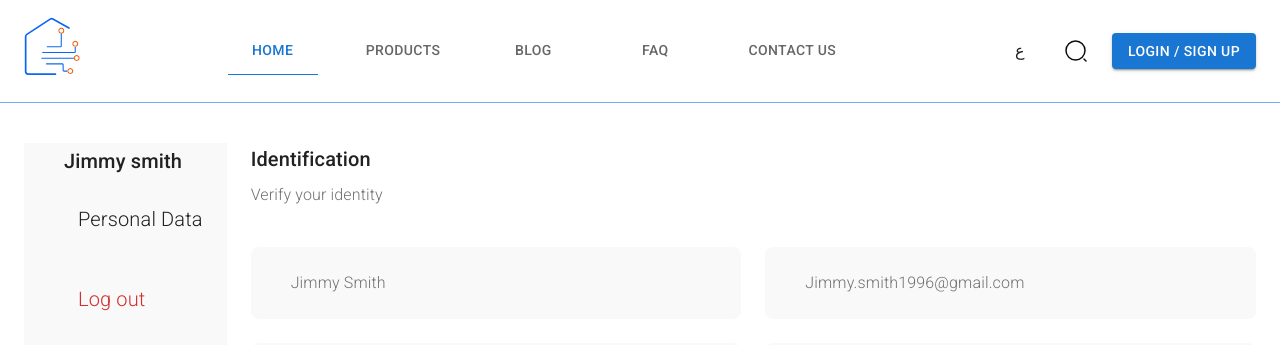
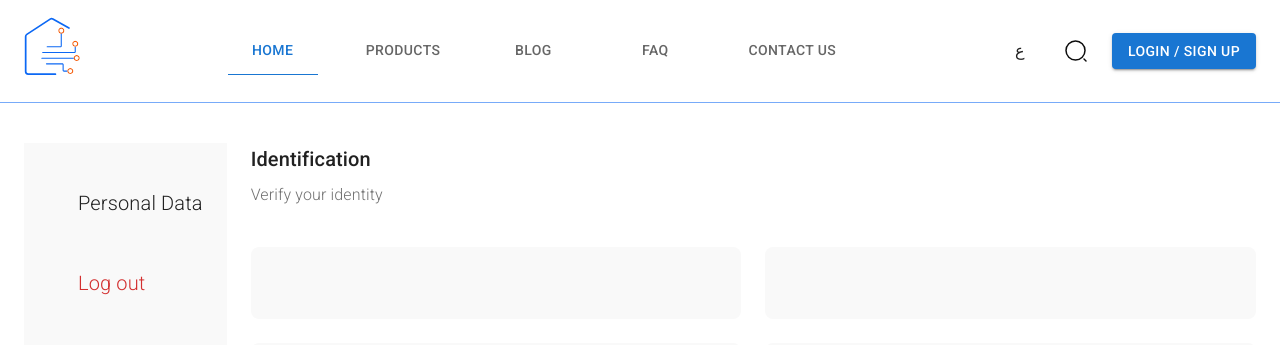
Before and after one commit to Talal2003/tech-heim, a React (Vite) app: page /account in a window 1280 px wide. Shown: the top 345 px of the page. Built offline with nearby package versions, Linux system fonts and the light colour scheme; some icons are missing.

Commit message:
display user name and email from auth store in Account page

```diff
--- a/src/hooks/useLogin.js
+++ b/src/hooks/useLogin.js
@@ -21,9 +21,9 @@ export default function useLogin() {
             const accessToken = response.data.accessToken;
             const decoded = jwtDecode(accessToken);
             const user = {
-                name: decoded["https://schemas.xmlsoap.org/ws/2005/05/identity/claims/name"],
-                email: decoded["https://schemas.xmlsoap.org/ws/2005/05/identity/claims/emailaddress"],
-                role: decoded["https://schemas.microsoft.com/ws/2008/06/identity/claims/role"]
+                name: decoded["http://schemas.xmlsoap.org/ws/2005/05/identity/claims/name"],
+                email: decoded["http://schemas.xmlsoap.org/ws/2005/05/identity/claims/emailaddress"],
+                role: decoded["http://schemas.microsoft.com/ws/2008/06/identity/claims/role"]
             }
             setToken(accessToken);
             setUser(user);
--- a/src/pages/account/Account.jsx
+++ b/src/pages/account/Account.jsx
@@ -15,6 +15,7 @@ import { useNavigate } from "react-router-dom";
 
 export default function Account() {
 
+    const user = useAuthStore(state => state.user);
     const logout = useAuthStore(state => state.logout);
     const { t, i18n } = useTranslation();
     const navigate = useNavigate();
@@ -29,7 +30,7 @@ export default function Account() {
                 <Box sx={{ display: "flex", flexDirection: "column", backgroundColor: "#F9F9F9" }}>
                     <Box sx={{ display: "flex", flexDirection: "row", alignItems: "center", gap: 2, px: 1, py: 0.25 }}>
                         <AccountCircleOutlinedIcon sx={{ color: '#B4B4B4', fontSize: '3.75rem' }} />
-                        <Typography component={"h5"} variant="h6">Jimmy smith</Typography>
+                        <Typography component={"h5"} variant="h6">{user?.name}</Typography>
                     </Box>
                     <Button sx={{ display: "flex", flexDirection: "row", justifyContent: "start", alignItems: "center", color: "inherit", textTransform: "none", gap: 2, p: 3 }}>
                         <ManageAccountsOutlinedIcon sx={{ color: "#444444" }} />
@@ -54,7 +55,7 @@ export default function Account() {
                             }}>
                                 <Box sx={{ display: "flex", flexDirection: "row", gap: 1 }}>
                                     <PersonOutlineOutlinedIcon sx={{ color: "#444444" }} />
-                                    <Typography fontWeight="lighter" color="#717171">Jimmy Smith</Typography>
+                                    <Typography fontWeight="lighter" color="#717171">{user?.name}</Typography>
                                 </Box>
                                 <IconButton>
                                     <EditOutlinedIcon color="primary" />
@@ -68,7 +69,7 @@ export default function Account() {
                             }}>
                                 <Box sx={{ display: "flex", flexDirection: "row", gap: 1 }}>
                                     <EmailOutlinedIcon sx={{ color: "#444444" }} />
-                                    <Typography fontWeight="lighter" color="#717171">Jimmy.smith1996@gmail.com</Typography>
+                                    <Typography fontWeight="lighter" color="#717171">{user?.email}</Typography>
                                 </Box>
                                 <IconButton>
                                     <EditOutlinedIcon color="primary" />
```
